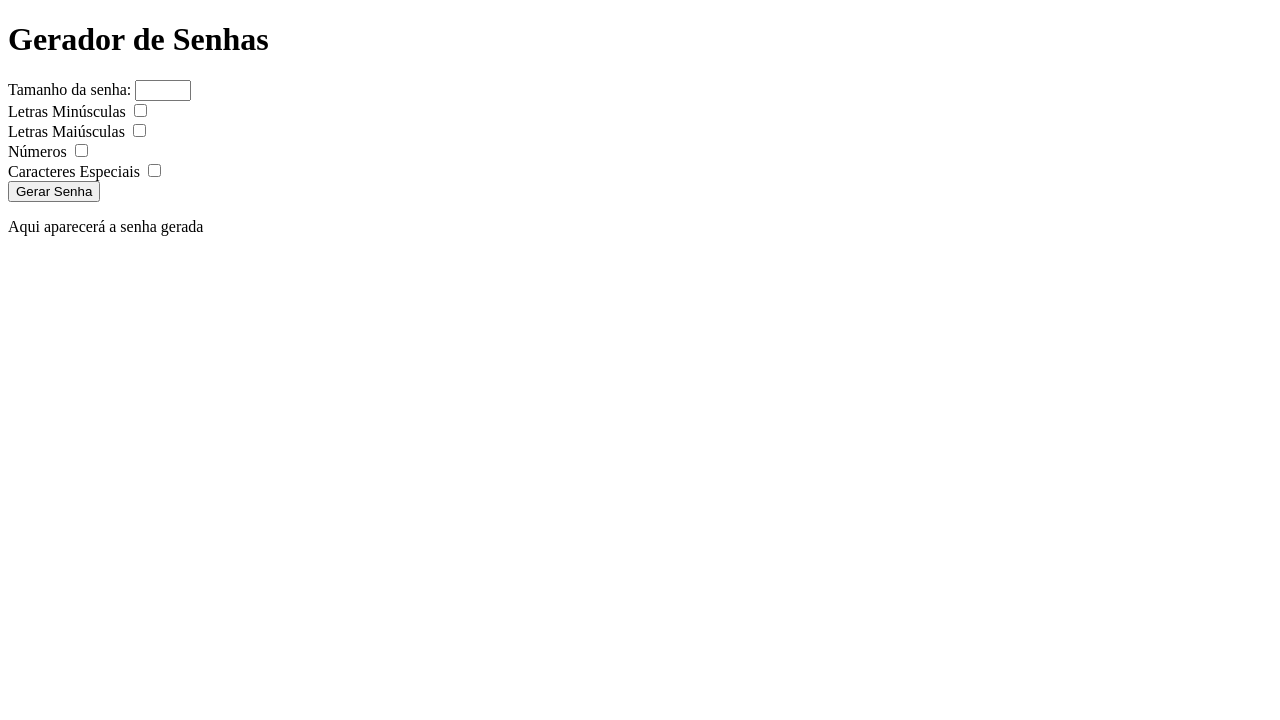
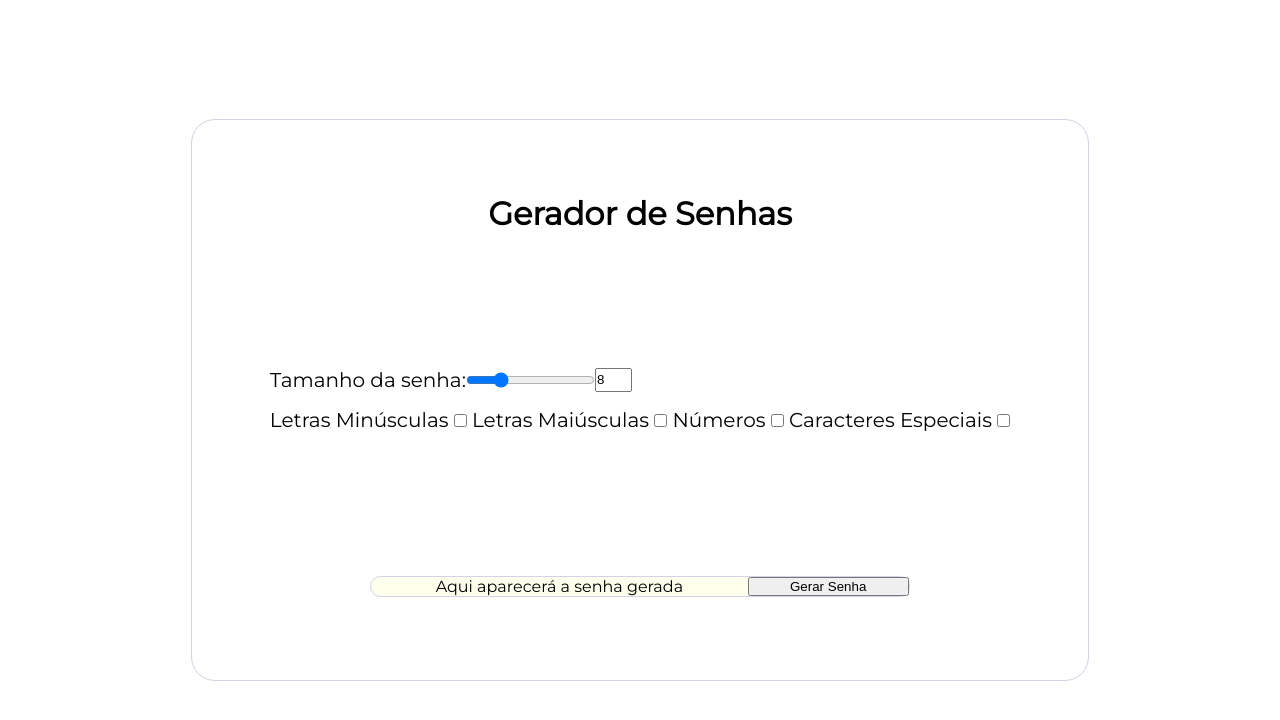
Before and after one commit to JadirXavier/Gerador-de-Senhas, a plain HTML site: page index.html in a window 1280 px wide. Drawn offline with Linux system fonts and the light colour scheme.

Commit message:
feito slider, feito style.css

```diff
--- a/index.html
+++ b/index.html
@@ -1,47 +1,64 @@
 <!DOCTYPE html>
-<html>
+<html lang="en">
   <head>
     <title>Gerador de Senhas</title>
+    <link rel="stylesheet" href="style.css" />
+    <meta charset="UTF-8" />
+    <meta http-equiv="X-UA-Compatible" content="IE=edge" />
+    <meta name="viewport" content="width=device-width, initial-scale=1.0" />
+    <link rel="preconnect" href="https://fonts.googleapis.com" />
+    <link rel="preconnect" href="https://fonts.gstatic.com" crossorigin />
+    <link
+      href="https://fonts.googleapis.com/css2?family=Krona+One&family=Montserrat&display=swap"
+      rel="stylesheet"
+    />
   </head>
   <body>
+    <div class="container">
       <h1>Gerador de Senhas</h1>
-
       <form id="senhaForm">
+        <div class="input">
           <label for="num">Tamanho da senha:</label>
           <input
-        type="number"
+            type="range"
             id="num"
             name="num"
             min="1"
             max="30"
-        onkeydown="return event.keyCode !==69"
-        required
+            value="8"
+            oninput="atualizarInput()"
           />
-      <br />
+          <input
+            type="number"
+            id="numInput"
+            min="1"
+            max="30"
+            value="8"
+            oninput="atualizarSlider()"
+          />
+        </div>
 
+        <div id="opcoes">
           <label for="minusculas">Letras Minúsculas</label>
           <input type="checkbox" id="minusculas" />
-      <br />
 
           <label for="maiusculas">Letras Maiúsculas</label>
           <input type="checkbox" id="maiusculas" />
-      <br />
 
           <label for="numerais">Números</label>
           <input type="checkbox" id="numerais" />
-      <br />
 
           <label for="especiais">Caracteres Especiais</label>
           <input type="checkbox" id="especiais" />
-      <br />
-
+        </div>
+      </form>
+      <div class="resultado">
+        <p id="senhaGerada">Aqui aparecerá a senha gerada</p>
         <button type="button" id="gerarSenha" onclick="mostrarSenha()">
           Gerar Senha
         </button>
-    </form>
-
-    <p id="senhaGerada">Aqui aparecerá a senha gerada</p>
-
+      </div>
+    </div>
     <script src="script.js"></script>
   </body>
 </html>
--- a/script.js
+++ b/script.js
@@ -6,6 +6,24 @@ document.getElementById("num").addEventListener("input", function () {
     num.value = 30;
   }
 });
+
+function atualizarSlider() {
+  const num = document.getElementById("num");
+  const numInput = document.getElementById("numInput");
+  const tamanhoSenha = document.getElementById("tamanhoSenha");
+
+  num.value = numInput.value;
+  tamanhoSenha.innerHTML = numInput.value;
+}
+
+function atualizarInput() {
+  const num = document.getElementById("num");
+  const numInput = document.getElementById("numInput");
+  const tamanhoSenha = document.getElementById("tamanhoSenha");
+
+  numInput.value = num.value;
+  tamanhoSenha.innerHTML = num.value;
+}
 
 function mostrarSenha() {
   const num = document.getElementById("num").value;
--- /dev/null
+++ b/style.css
@@ -0,0 +1,76 @@
+* {
+  padding: 0;
+  margin: 0;
+}
+
+html {
+  font-family: "Krona One", sans-serif;
+  font-family: "Montserrat", sans-serif;
+  scroll-behavior: smooth;
+}
+
+Chrome,
+Safari,
+Edge,
+Opera input::-webkit-outer-spin-button,
+input::-webkit-inner-spin-button {
+  -webkit-appearance: none;
+  margin: 0;
+}
+
+body,
+html {
+  height: 100%;
+  width: 100%;
+}
+
+body {
+  display: flex;
+  align-items: center;
+  justify-content: center;
+}
+
+.container {
+  height: 70%;
+  width: 70%;
+  display: grid;
+  grid-template-rows: 1fr 1fr 1fr;
+  align-items: center;
+  border: 1px solid #d4d2e6;
+  border-radius: 24px;
+  justify-items: center;
+}
+
+#senhaForm {
+  display: flex;
+  height: 6rem;
+  gap: 1rem;
+  padding: 1rem 0;
+  flex-direction: column;
+  justify-content: center;
+  font-size: 1.25rem;
+}
+
+.input {
+  display: flex;
+  flex-direction: row;
+}
+
+.resultado {
+  display: flex;
+  align-content: center;
+  border: 1px solid #d4d2e6;
+  border-radius: 24px;
+  background-color: #ffe;
+  box-sizing: content-box;
+  width: 60%;
+}
+
+#senhaGerada {
+  width: 70%;
+  text-align: center;
+}
+
+#gerarSenha {
+  width: 30%;
+}
```
Lines whose indentation alone changed are shown as unchanged.
